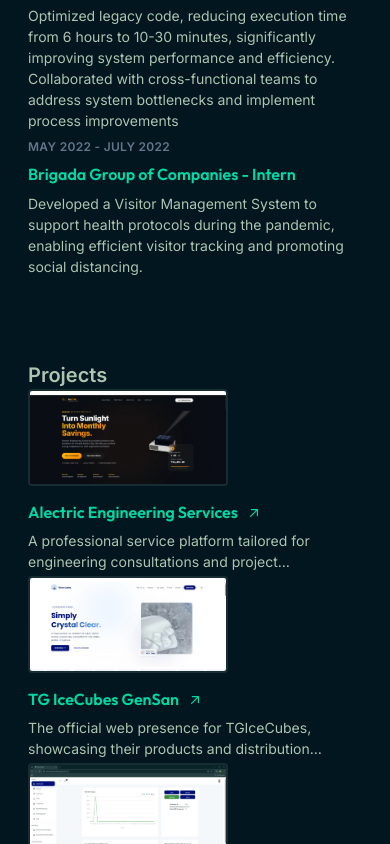
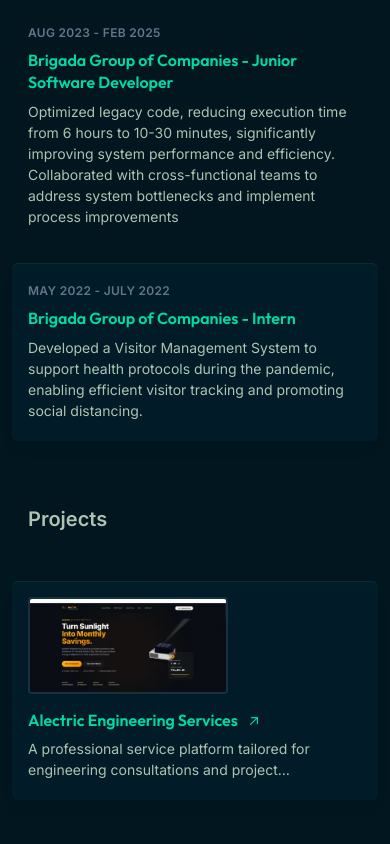
Before and after one commit to keithagreda/kagreda, a Next.js app in the folder keithagreda/: page / in a window 390 px wide. Shown: the part 1240-2084 px from the top of the page. Built offline with nearby package versions, Linux system fonts and the light colour scheme.

Commit message:
mobile responsive update

```diff
--- a/keithagreda/src/app/components/ExperienceCard.tsx
+++ b/keithagreda/src/app/components/ExperienceCard.tsx
@@ -2,15 +2,20 @@
 import style from "./ExperienceCard.module.css";
 import { Experience } from "./experience/Experience";
 
-const ExperienceCard: React.FC<Experience> = ({
+interface ExperienceCardProps extends Experience {
+  isFocused?: boolean;
+}
+
+const ExperienceCard: React.FC<ExperienceCardProps> = ({
   tenure,
   description,
   name,
+  isFocused,
 }) => {
   return (
     <>
-      <div className="group relative grid pb-1 transition-all sm:grid-cols-8 sm:gap-8 md:gap-4 lg:hover:!opacity-100 lg:group-hover/list:opacity-50">
-        <div className="absolute -inset-x-4 -inset-y-4 z-0 hidden rounded-md transition motion-reduce:transition-none lg:-inset-x-6 lg:block lg:group-hover:bg-[#042f42]/30 lg:group-hover:shadow-[inset_0_1px_0_0_rgba(148,163,184,0.1)] lg:group-hover:drop-shadow-lg"></div>
+      <div className={`group relative grid pb-1 transition-all sm:grid-cols-8 sm:gap-8 md:gap-4 lg:hover:!opacity-100 lg:group-hover/list:opacity-50 ${isFocused ? "!opacity-100" : ""}`}>
+        <div className={`absolute -inset-x-4 -inset-y-4 z-0 rounded-md transition motion-reduce:transition-none lg:-inset-x-6 lg:block lg:group-hover:bg-[#042f42]/30 lg:group-hover:shadow-[inset_0_1px_0_0_rgba(148,163,184,0.1)] lg:group-hover:drop-shadow-lg ${isFocused ? "bg-[#042f42]/30 shadow-[inset_0_1px_0_0_rgba(148,163,184,0.1)] drop-shadow-lg" : "hidden"}`}></div>
         <header className="z-10 mb-2 mt-1 text-xs font-semibold uppercase tracking-wide text-slate-500 sm:col-span-2">
           {tenure}
         </header>
--- a/keithagreda/src/app/components/ProjectCard.tsx
+++ b/keithagreda/src/app/components/ProjectCard.tsx
@@ -11,20 +11,25 @@
   link?: string | null;
 }
 
-const ProjectCard: React.FC<ProjectDto> = ({
+interface ProjectCardProps extends ProjectDto {
+  isFocused?: boolean;
+}
+
+const ProjectCard: React.FC<ProjectCardProps> = ({
   title,
   imageUrl,
   description,
   link,
+  isFocused,
 }) => {
   const [isModalOpen, setIsModalOpen] = useState(false);
 
   const CardContent = (
     <div
-      className={`group relative grid gap-4 pb-1 transition-all sm:grid-cols-8 sm:gap-8 md:gap-4 lg:hover:!opacity-100 lg:group-hover/list:opacity-50 cursor-pointer`}
+      className={`group relative grid gap-4 pb-1 transition-all sm:grid-cols-8 sm:gap-8 md:gap-4 lg:hover:!opacity-100 lg:group-hover/list:opacity-50 cursor-pointer ${isFocused ? "!opacity-100" : ""}`}
       onClick={() => setIsModalOpen(true)}
     >
-      <div className="absolute -inset-x-4 -inset-y-4 z-0 hidden rounded-md transition motion-reduce:transition-none lg:-inset-x-6 lg:block lg:group-hover:bg-[#042f42]/30 lg:group-hover:shadow-[inset_0_1px_0_0_rgba(148,163,184,0.1)] lg:group-hover:drop-shadow-lg"></div>
+      <div className={`absolute -inset-x-4 -inset-y-4 z-0 rounded-md transition motion-reduce:transition-none lg:-inset-x-6 lg:block lg:group-hover:bg-[#042f42]/30 lg:group-hover:shadow-[inset_0_1px_0_0_rgba(148,163,184,0.1)] lg:group-hover:drop-shadow-lg ${isFocused ? "bg-[#042f42]/30 shadow-[inset_0_1px_0_0_rgba(148,163,184,0.1)] drop-shadow-lg" : "hidden"}`}></div>
 
       <div className="z-10 sm:col-span-2">
         {imageUrl ? (
--- a/keithagreda/src/app/components/experience/Experience.tsx
+++ b/keithagreda/src/app/components/experience/Experience.tsx
@@ -1,5 +1,6 @@
-import React, { forwardRef } from "react";
+import React, { forwardRef, useRef } from "react";
 import ExperienceCard from "../ExperienceCard";
+import { useScrollFocus } from "@/hooks/useScrollFocus";
 
 export interface Experience {
   tenure: string;
@@ -29,16 +30,28 @@
 ];
 
 const Experience = forwardRef<HTMLDivElement>((props, ref) => {
+  const containerRef = useRef<HTMLDivElement>(null);
+  const activeIndex = useScrollFocus(containerRef, ".experience-item");
+
   return (
-    <div ref={ref} className="group/list flex flex-col md:gap-8 px-1 md:px-0 md:pl-8 lg:pl-12">
+    <div
+      ref={(node) => {
+        containerRef.current = node;
+        if (typeof ref === "function") ref(node);
+        else if (ref) ref.current = node;
+      }}
+      className={`group/list flex flex-col gap-12 md:gap-20 px-1 md:px-0 md:pl-8 lg:pl-12 ${activeIndex !== -1 ? "mobile-active-list" : ""}`}
+    >
       <h1 className="text-xl font-semibold">Experience</h1>
       {exps.map((exp, index) => (
-        <ExperienceCard
-          key={index}
-          tenure={exp.tenure}
-          description={exp.description}
-          name={exp.name}
-        />
+        <div key={index} className="experience-item">
+          <ExperienceCard
+            tenure={exp.tenure}
+            description={exp.description}
+            name={exp.name}
+            isFocused={activeIndex === index}
+          />
+        </div>
       ))}
     </div>
   );
--- a/keithagreda/src/app/components/projects/Project.tsx
+++ b/keithagreda/src/app/components/projects/Project.tsx
@@ -1,5 +1,7 @@
-import React, { forwardRef } from "react";
+import React, { forwardRef, useRef } from "react";
 import ProjectCard, { ProjectDto } from "../ProjectCard";
+import { useScrollFocus } from "@/hooks/useScrollFocus";
+
 const projects: ProjectDto[] = [
   {
     id: 1,
@@ -41,18 +43,30 @@
 ];
 
 const Projects = forwardRef<HTMLDivElement>((props, ref) => {
+  const containerRef = useRef<HTMLDivElement>(null);
+  const activeIndex = useScrollFocus(containerRef, ".project-item");
+
   return (
-    <div ref={ref} className="group/list flex flex-col md:gap-12 px-1 md:px-0 md:pl-8 lg:pl-12">
+    <div
+      ref={(node) => {
+        containerRef.current = node;
+        if (typeof ref === "function") ref(node);
+        else if (ref) ref.current = node;
+      }}
+      className={`group/list flex flex-col gap-16 md:gap-24 px-1 md:px-0 md:pl-8 lg:pl-12 ${activeIndex !== -1 ? "mobile-active-list" : ""}`}
+    >
       <h1 className="text-xl font-semibold">Projects</h1>
       {projects.map((prj, index) => (
+        <div key={index} className="project-item">
           <ProjectCard
-          key={index}
             title={prj.title}
             description={prj.description}
             imageUrl={prj.imageUrl}
             link={prj.link}
-          id={index}
+            id={prj.id}
+            isFocused={activeIndex === index}
           />
+        </div>
       ))}
     </div>
   );
--- /dev/null
+++ b/keithagreda/src/hooks/useScrollFocus.ts
@@ -0,0 +1,45 @@
+"use client";
+
+import { useState, useEffect, RefObject } from "react";
+
+export function useScrollFocus(containerRef: RefObject<HTMLElement | null>, itemSelector: string) {
+    const [activeIndex, setActiveIndex] = useState<number>(-1);
+
+    useEffect(() => {
+        const handleScroll = () => {
+            if (!containerRef.current) return;
+
+            const items = containerRef.current.querySelectorAll(itemSelector);
+            const viewportCenter = window.innerHeight / 2;
+
+            let closestIndex = -1;
+            let minDistance = Infinity;
+
+            items.forEach((item, index) => {
+                const rect = item.getBoundingClientRect();
+                const itemCenter = rect.top + rect.height / 2;
+                const distance = Math.abs(viewportCenter - itemCenter);
+
+                if (distance < minDistance) {
+                    minDistance = distance;
+                    closestIndex = index;
+                }
+            });
+
+            // Only set active if the closest item is actually within a reasonable part of the center
+            // or if we are on a smaller screen where hover isn't natural.
+            if (window.innerWidth < 1024) {
+                setActiveIndex(closestIndex);
+            } else {
+                setActiveIndex(-1); // Disable focus effect on desktop to let hover handle it
+            }
+        };
+
+        window.addEventListener("scroll", handleScroll);
+        handleScroll(); // Initial check
+
+        return () => window.removeEventListener("scroll", handleScroll);
+    }, [containerRef, itemSelector]);
+
+    return activeIndex;
+}
```
Lines whose indentation alone changed are shown as unchanged.
